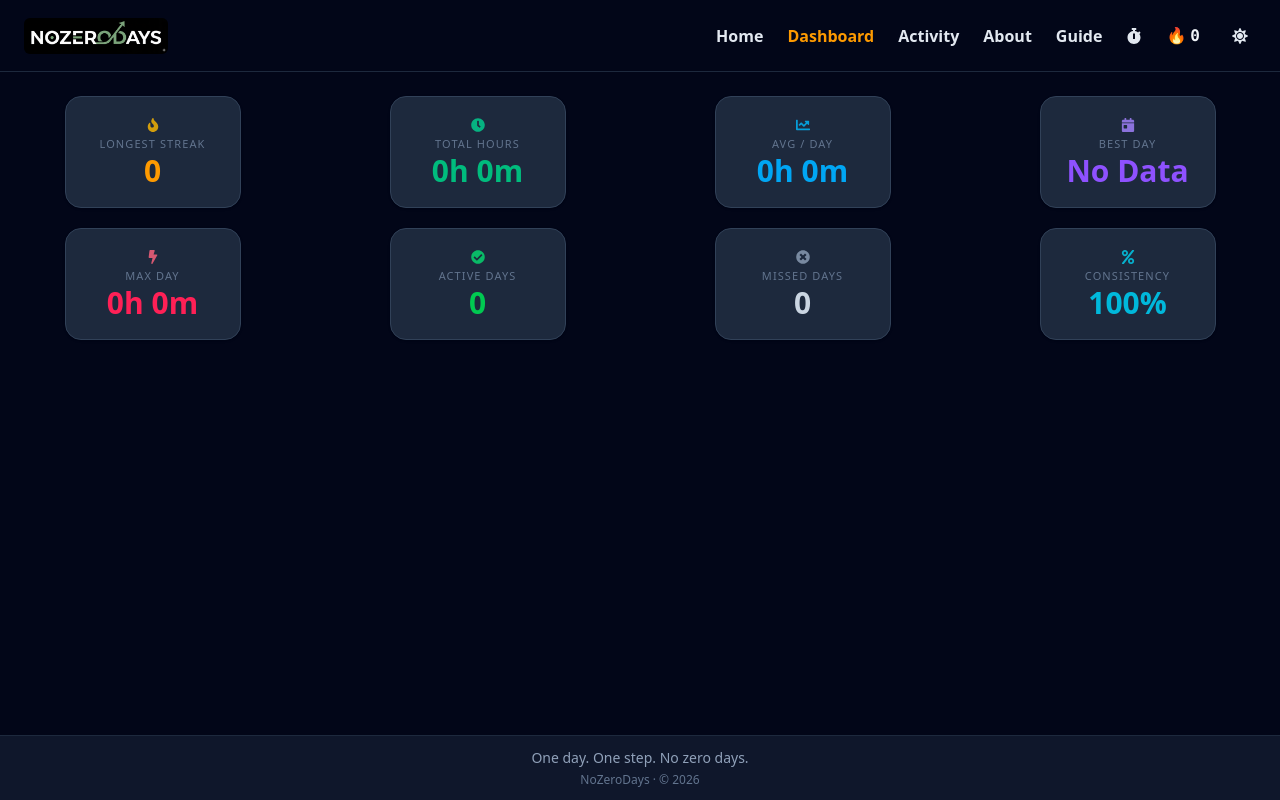
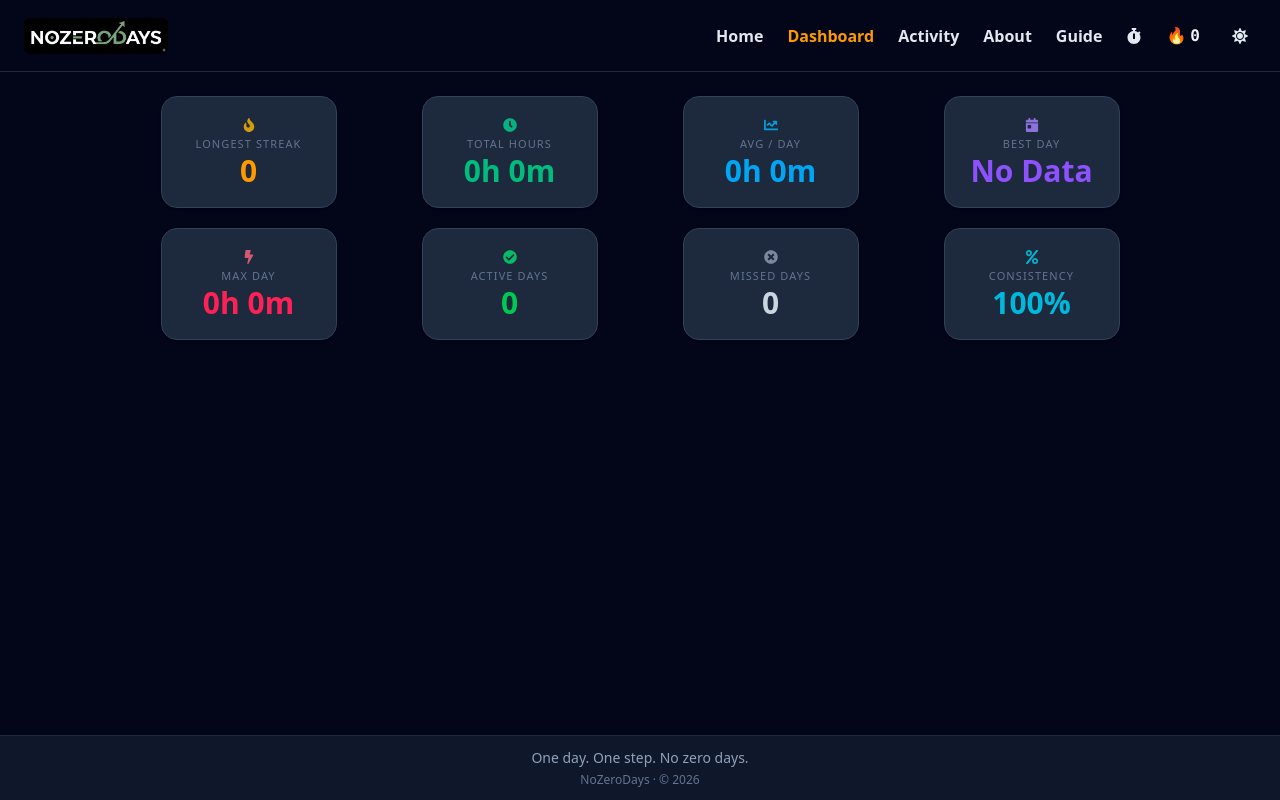
Before and after one commit to hafeez-07/react-no-zero-days-app, a React (Vite) app: page /dashboard in a window 1280 px wide. Built offline with nearby package versions, Linux system fonts and the light colour scheme.

Commit message:
style : Adjust dashboard width

```diff
--- a/src/components/DashBoard.tsx
+++ b/src/components/DashBoard.tsx
@@ -106,10 +106,8 @@ function DashBoard({ activity }: props) {
 
   const longestStreak = getLongestStreak();
 
-
-
   return (
-    <div className="w-full grid grid-cols-2 md:grid-cols-3 lg:grid-cols-4 gap-5 place-items-center mt-6">
+    <div className="max-w-5xl mx-auto w-full grid grid-cols-2 md:grid-cols-3 lg:grid-cols-4 gap-5 place-items-center mt-6">
       <div className="stat-card border-amber-400/30">
         <FaFire className="text-amber-400/80 text-sm mb-1" />
         <p className="stat-label">Longest Streak</p>
```
